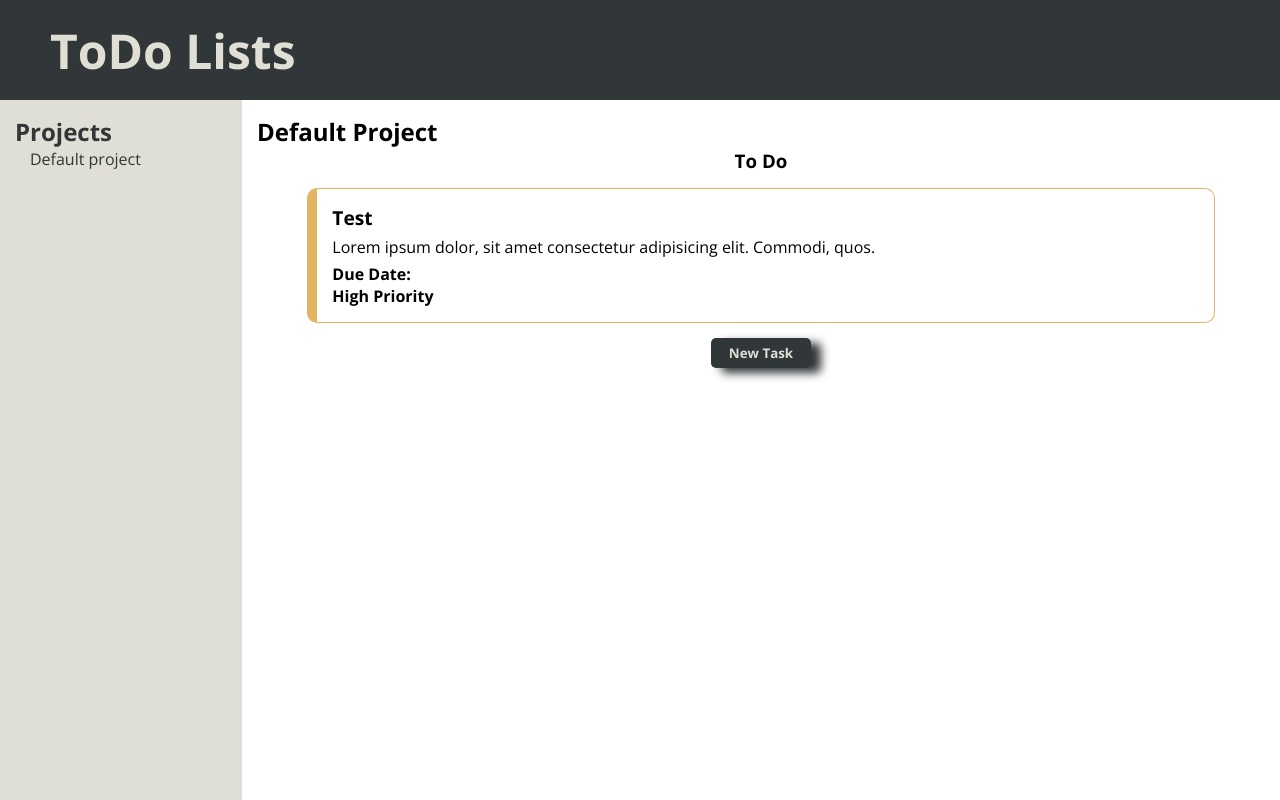
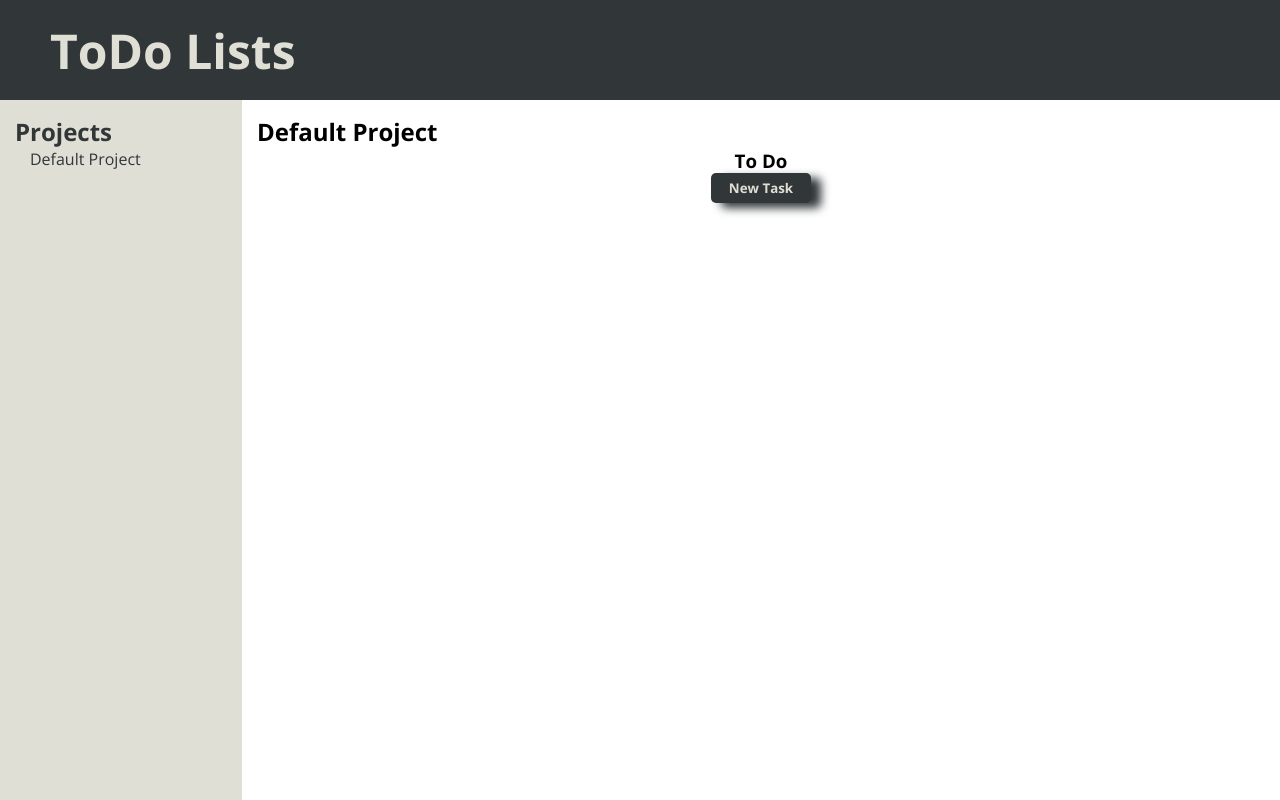
Before and after one commit to savawebdev/odin-todo, a website built with webpack: page src/index.html in a window 1280 px wide. Built offline with nearby package versions, Linux system fonts and the light colour scheme.

Commit message:
Added function to dinamically display projects list

```diff
--- a/src/UI/ui.js
+++ b/src/UI/ui.js
@@ -1,14 +1,15 @@
+const UI = (() => {
   // Open/close modal
-function toggleModal() {
+  const toggleModal = () => {
     const overlay = document.querySelector(".overlay");
     const modal = document.querySelector(".modal");
 
     overlay.classList.toggle("hidden");
     modal.classList.toggle("hidden");
-}
+  };
 
-// Create task card
-function createTaskCard(title, description, dueDate, priority) {
+  // Create a new task card
+  const createTaskCard = (title, descritpion, dueDate, priority) => {
     const taskCard = document.createElement("div");
     taskCard.classList.add("card");
 
@@ -36,6 +37,21 @@ function createTaskCard(title, description, dueDate, priority) {
     );
 
     return taskCard;
-}
+  };
 
-export { toggleModal, createTaskCard };
+  const displayProjects = (projects) => {
+    const projectsList = document.querySelector(".projects-list");
+
+    projects.forEach((project) => {
+      const newListItem = document.createElement("li");
+      newListItem.classList.add("projects-list-item");
+      newListItem.textContent = project.name;
+      newListItem.setAttribute("data-project-id", project.id);
+      projectsList.appendChild(newListItem);
+    });
+  };
+
+  return { toggleModal, createTaskCard, displayProjects };
+})();
+
+export default UI;
--- /dev/null
+++ b/src/data/projects.js
@@ -0,0 +1,9 @@
+const projects = [
+  {
+    id: 1,
+    name: "Default Project",
+    tasks: [],
+  },
+];
+
+export default projects;
--- a/src/index.html
+++ b/src/index.html
@@ -18,7 +18,7 @@
           <h2 class="sidebar-header">Projects</h2>
 
           <ul class="projects-list">
-            <li>Default project</li>
+            <!-- <li>Default project</li> -->
           </ul>
         </div>
       </div>
@@ -28,7 +28,7 @@
         <div class="tasks">
           <h3 class="tasks-header">To Do</h3>
 
-          <div class="card">
+          <!-- <div class="card">
             <h4 class="card-title">Test</h4>
             <p class="card-description">
               Lorem ipsum dolor, sit amet consectetur adipisicing elit. Commodi,
@@ -36,7 +36,7 @@
             </p>
             <p class="card-due-date">Due Date:</p>
             <p class="card-priority">High Priority</p>
-          </div>
+          </div> -->
 
           <button class="btn btn-dark" id="new-task-btn">New Task</button>
         </div>
--- a/src/index.js
+++ b/src/index.js
@@ -1,5 +1,8 @@
 import "./style.css";
-import { toggleModal } from "./UI/ui";
+import UI from "./UI/ui";
+import projects from "./data/projects";
+
+UI.displayProjects(projects);
 
 const newTaskBtn = document.getElementById("new-task-btn");
 const cancelBtn = document.getElementById("cancel-btn");
@@ -9,6 +12,6 @@ const overlay = document.querySelector(".overlay");
 [newTaskBtn, cancelBtn, overlay].forEach((btn) => {
   btn.addEventListener("click", (e) => {
     e.preventDefault();
-    toggleModal();
+    UI.toggleModal();
   });
 });
```
Also changed, not shown: src/data/tasks.js (added, +12 -0 lines), dist/index.html, dist/main.bundle.js. Lines whose indentation alone changed are shown as unchanged.
